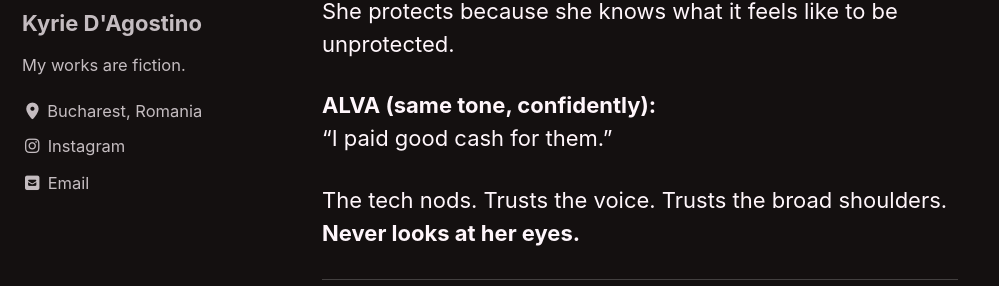
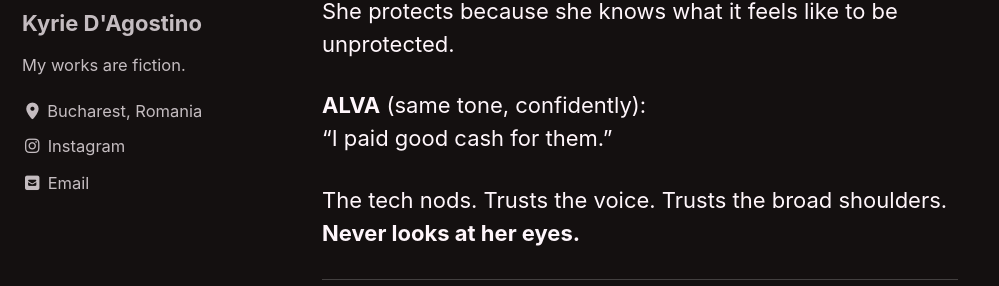
Before and after one commit to kyrie-edelweiss/edelweiss-archive, a Jekyll site: the page built from _pages/red-king.md, in a window 1280 px wide and 900 px high, scrolled down 92932 px. Shown: the part 168-454 px from the top of the window, without its empty margins (0-999 px from the left). Built offline with Jekyll 4.4.1, drawn with Linux system fonts in a browser that asks for light colours; cached includes are drawn as plain includes; our own code applies the rules of GitHub Pages for plain Markdown files.

```diff
--- a/_pages/red-king.md
+++ b/_pages/red-king.md
@@ -1998,7 +1998,7 @@ Mira lingers behind as Alva taps a console, the skin of her knuckles taut.
 Standing between Mira and the technician, Alva gestures, wordlessly: a hand resting, a shoulder shielding, a body blocking a man’s gaze.
 She protects because she knows what it feels like to be unprotected.
 
-**ALVA (same tone, confidently):**
+**ALVA** (same tone, confidently):
 "I paid good cash for them."
 
 The tech nods. Trusts the voice. Trusts the broad shoulders.
```
